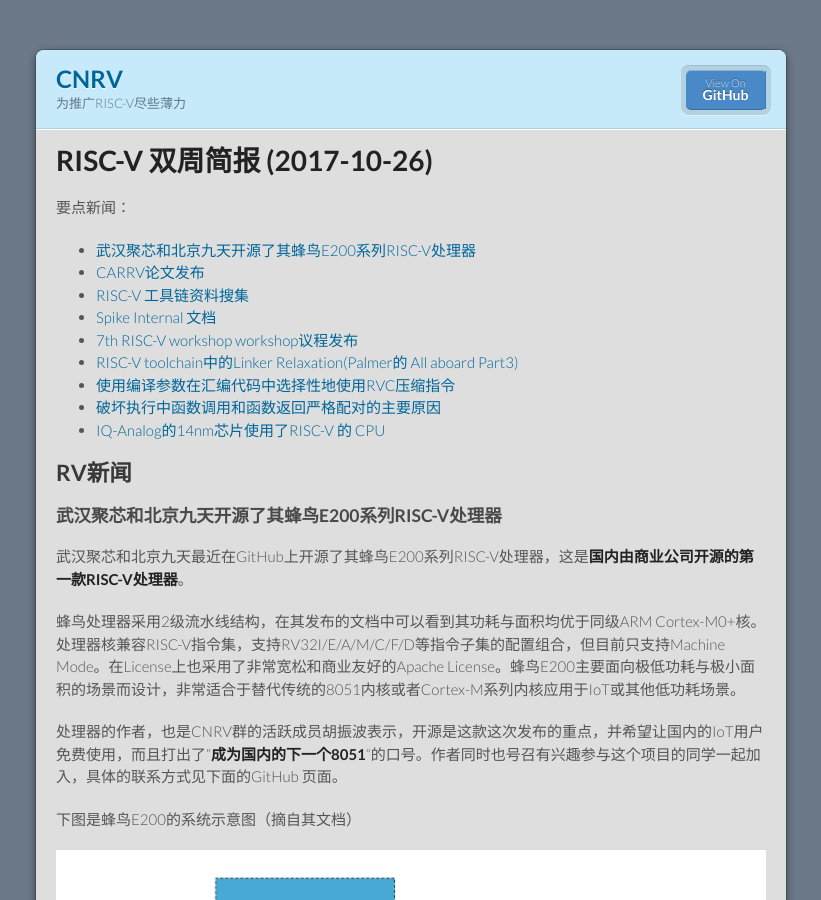
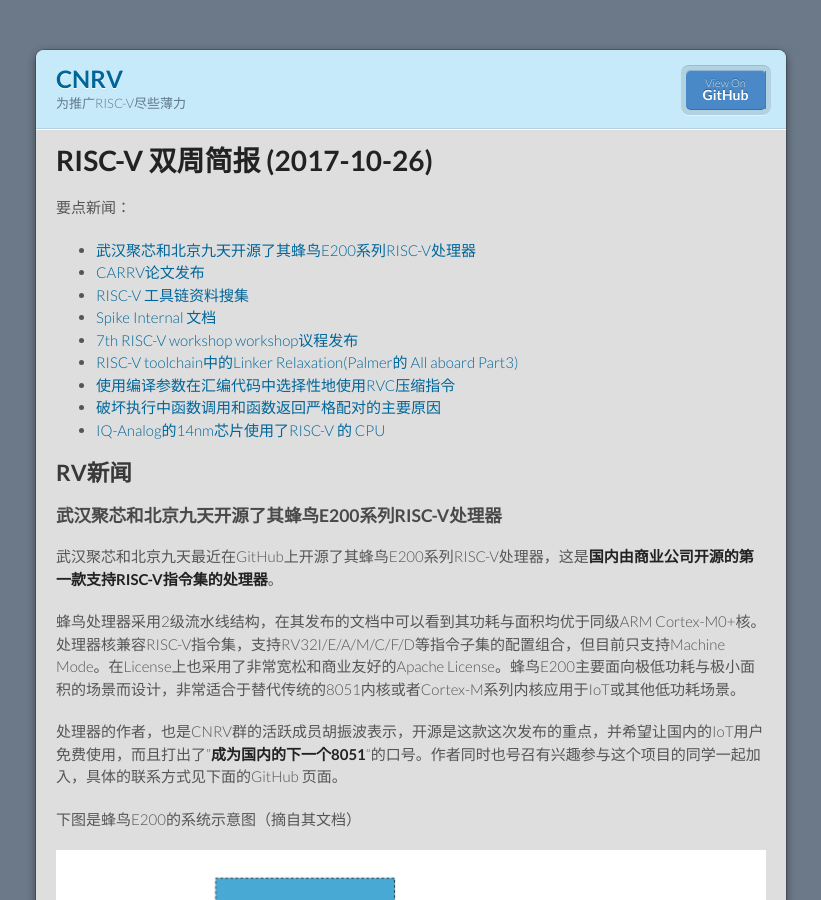
Before and after one commit to cnrv/home, a Jekyll site: the page built from bi-week-rpts/2017-10-26.md, in a window 1280 px wide and 900 px high. Shown: the whole window, without its empty margins (229-1050 px from the left). Built offline with Jekyll 4.4.1, drawn with Linux system fonts in a browser that asks for light colours; Markdown is read by kramdown in place of the engine named in the settings; comment, search, counter and statistics services are not loaded; our own code applies the rules of GitHub Pages for plain Markdown files.

Commit message:
修改個小細節

```diff
--- a/bi-week-rpts/2017-10-26.md
+++ b/bi-week-rpts/2017-10-26.md
@@ -21,7 +21,7 @@
 ### 武汉聚芯和北京九天开源了其蜂鸟E200系列RISC-V处理器
 
 
-武汉聚芯和北京九天最近在GitHub上开源了其蜂鸟E200系列RISC-V处理器，这是**国内由商业公司开源的第一款RISC-V处理器**。
+武汉聚芯和北京九天最近在GitHub上开源了其蜂鸟E200系列RISC-V处理器，这是**国内由商业公司开源的第一款支持RISC-V指令集的处理器**。
 
 蜂鸟处理器采用2级流水线结构，在其发布的文档中可以看到其功耗与面积均优于同级ARM Cortex-M0+核。处理器核兼容RISC-V指令集，支持RV32I/E/A/M/C/F/D等指令子集的配置组合，但目前只支持Machine Mode。在License上也采用了非常宽松和商业友好的Apache License。蜂鸟E200主要面向极低功耗与极小面积的场景而设计，非常适合于替代传统的8051内核或者Cortex-M系列内核应用于IoT或其他低功耗场景。
 
```
